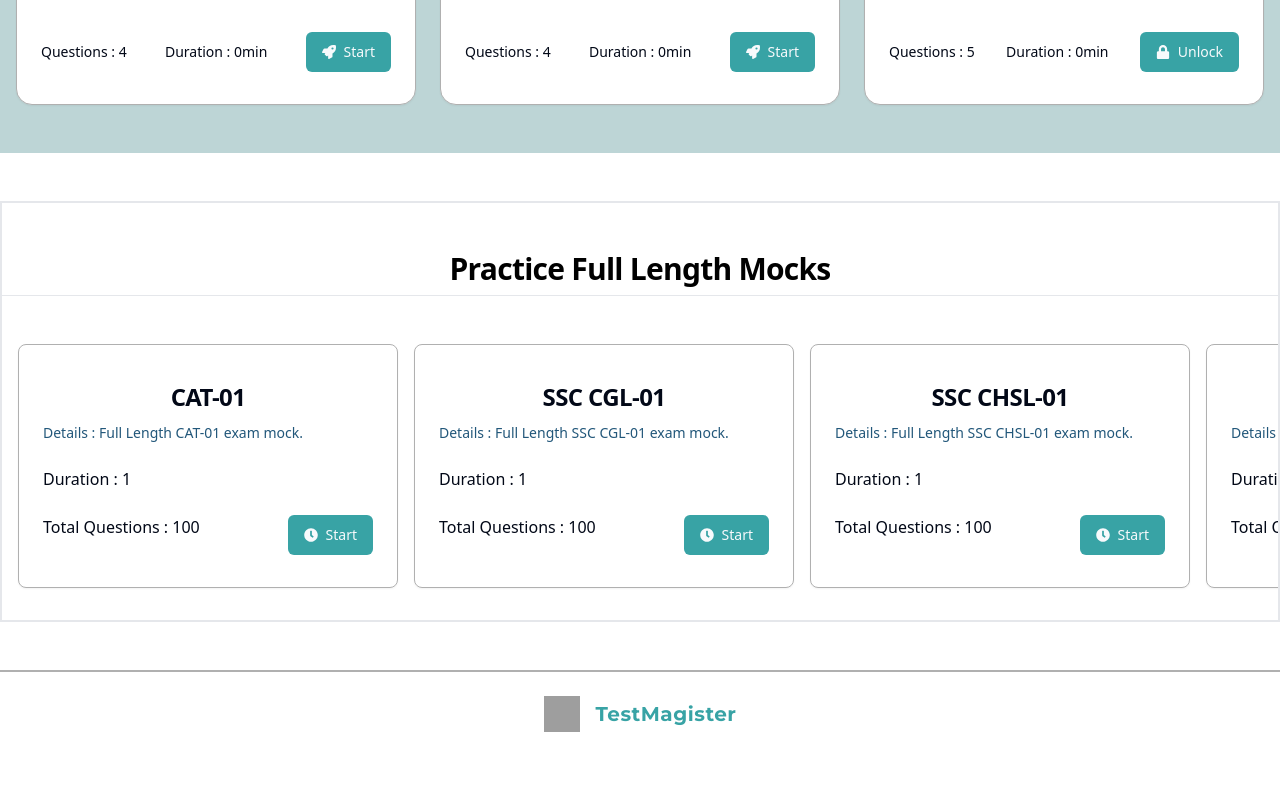
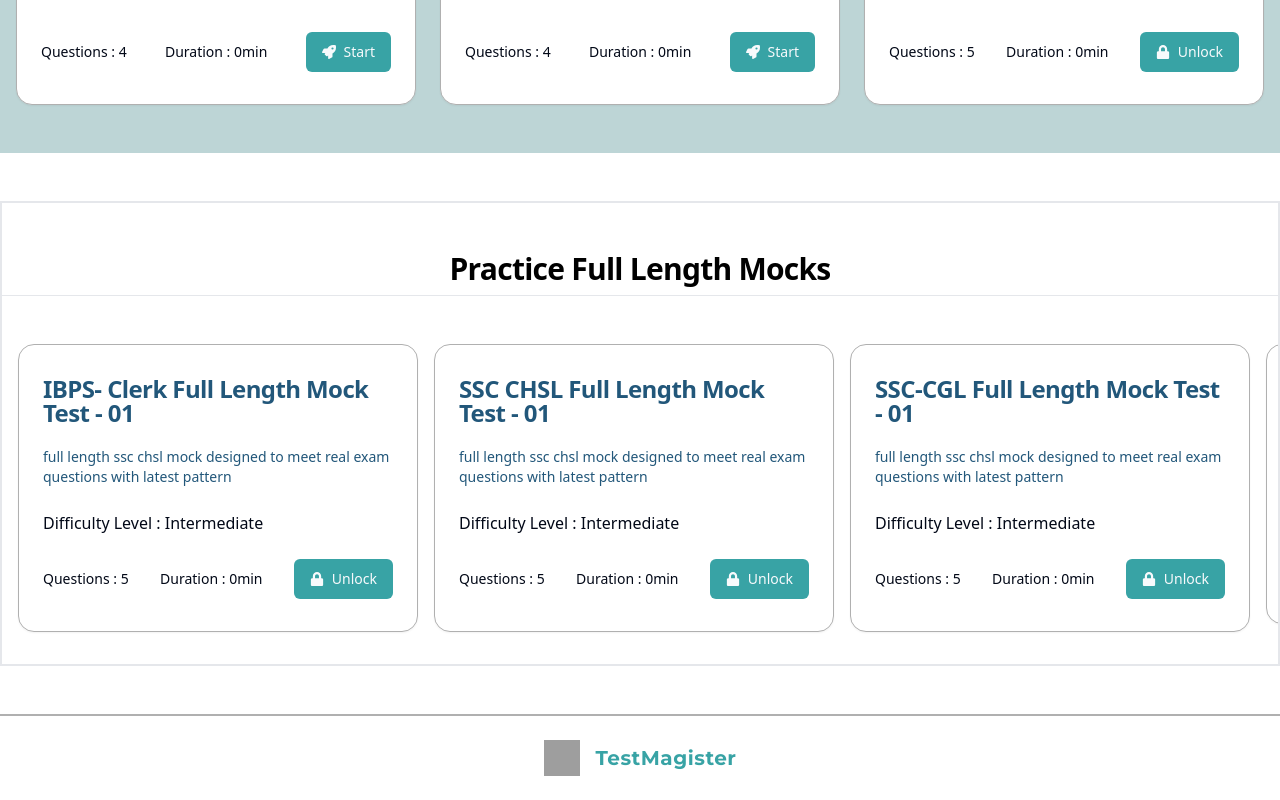
Before and after one commit to raulx/testAdda, a React (Vite) app in the folder frontend/: page / in a window 1280 px wide. Shown: the part 945-1745 px from the top of the page. Before the commit the page ends 1701 px from the top, so only its background shows below. Built offline with nearby package versions, Linux system fonts and the light colour scheme; grey boxes are pictures that could not be loaded.

Commit message:
bug fix -1

```diff
--- a/frontend/package.json
+++ b/frontend/package.json
@@ -56,6 +56,7 @@
     "eslint-plugin-react-refresh": "^0.4.9",
     "globals": "^15.9.0",
     "postcss": "^8.4.41",
+    "tailwind-scrollbar": "^3.1.0",
     "tailwindcss": "^3.4.10",
     "typescript": "^5.5.3",
     "typescript-eslint": "^8.0.0",
--- a/frontend/src/components/MockCard.tsx
+++ /dev/null
@@ -1,46 +0,0 @@
-import { FaClock } from "react-icons/fa";
-import { Button } from "./ui/button";
-import {
-  Card,
-  CardContent,
-  CardDescription,
-  CardFooter,
-  CardHeader,
-  CardTitle,
-} from "./ui/card";
-import { Link } from "react-router-dom";
-
-const MockCard = ({
-  exam,
-  duration,
-  questions,
-}: {
-  exam: string;
-  duration: number;
-  questions: number;
-}) => {
-  return (
-    <Card className="min-w-[380px] py-2 border border-bordergray flex flex-col justify-between ">
-      <CardHeader>
-        <CardTitle className="text-center my-2">{exam}</CardTitle>
-        <CardDescription className="text-darkcerulean">
-          Details : Full Length <span>{exam}</span> exam mock.
-        </CardDescription>
-      </CardHeader>
-      <CardContent>Duration : {duration} </CardContent>
-      <CardFooter>
-        <div className="flex justify-between w-full items-centertext-sm">
-          <p>Total Questions : {questions}</p>
-          <Link to="/mocks">
-            <Button variant={"lightseagreen"} className="flex gap-2">
-              <FaClock />
-              Start
-            </Button>
-          </Link>
-        </div>
-      </CardFooter>
-    </Card>
-  );
-};
-
-export default MockCard;
--- a/frontend/src/pages/AttemptWindow.tsx
+++ b/frontend/src/pages/AttemptWindow.tsx
@@ -135,6 +135,8 @@ export const AttemptWindow = ({
   };
 
   const handleFinishTest = async () => {
+    attempt.questionsAttempted[questionNumber].timeTaken =
+      lastAttemptAt - timer;
     const updatedData = attempt.questionsAttempted.map((ques) => {
       const returnData = {
         questionId: ques.questionId,
@@ -241,6 +243,7 @@ export const AttemptWindow = ({
     return () => clearInterval(intervalId); // Cleanup on unmount
   }, []);
 
+  // this useEffect function fetches saved test data if any.
   useEffect(() => {
     const loadAttemtData = async () => {
       try {
--- a/frontend/src/pages/HomePage.tsx
+++ b/frontend/src/pages/HomePage.tsx
@@ -1,5 +1,4 @@
 import Footer from "@/components/Footer";
-import MockCard from "@/components/MockCard";
 import Navbar from "@/components/Navbar";
 import TestCard from "@/components/TestCard";
 import {
@@ -47,14 +46,73 @@ const mockQuizData: TestsResponseType = [
   },
 ];
 
-const mockMockData: { exam: string; duration: number; questions: number }[] = [
-  { exam: "CAT-01", duration: 1, questions: 100 },
-  { exam: "SSC CGL-01", duration: 1, questions: 100 },
-  { exam: "SSC CHSL-01", duration: 1, questions: 100 },
-  { exam: "IBPS PO-01", duration: 1, questions: 100 },
-  { exam: "SBI PO-01", duration: 1, questions: 100 },
-  { exam: "SBI Clerk-01", duration: 1, questions: 100 },
-  { exam: "IBPS Clerk-01", duration: 1, questions: 100 },
+const mockMockData: TestsResponseType = [
+  {
+    _id: "1",
+    title: "IBPS- Clerk Full Length Mock Test - 01",
+    description:
+      "full length ssc chsl mock designed to meet real exam questions with latest pattern",
+    difficulty_level: "Intermediate",
+    questions: ["2232sdf", "weswww2", "4322sew", "2342ss", "232s234"],
+    duration: 25,
+    access_type: "paid",
+    number_of_questions: 5,
+  },
+  {
+    _id: "2",
+    title: "SSC CHSL Full Length Mock Test - 01",
+    description:
+      "full length ssc chsl mock designed to meet real exam questions with latest pattern",
+    difficulty_level: "Intermediate",
+    questions: ["2232sdf", "weswww2", "4322sew", "2342ss", "232s234"],
+    duration: 25,
+    access_type: "paid",
+    number_of_questions: 5,
+  },
+  {
+    _id: "3",
+    title: "SSC-CGL Full Length Mock Test - 01",
+    description:
+      "full length ssc chsl mock designed to meet real exam questions with latest pattern",
+    difficulty_level: "Intermediate",
+    questions: ["2232sdf", "weswww2", "4322sew", "2342ss", "232s234"],
+    duration: 25,
+    access_type: "paid",
+    number_of_questions: 5,
+  },
+  {
+    _id: "4",
+    title: "IBPS-PO Full Length Mock - 01",
+    description:
+      "full length ssc chsl mock designed to meet real exam questions with latest pattern",
+    difficulty_level: "Intermediate",
+    questions: ["2232sdf", "weswww2", "4322sew", "2342ss", "232s234"],
+    duration: 25,
+    access_type: "paid",
+    number_of_questions: 5,
+  },
+  {
+    _id: "5",
+    title: "SBI PO Full length Mock - 02",
+    description:
+      "full length ssc chsl mock designed to meet real exam questions with latest pattern",
+    difficulty_level: "Intermediate",
+    questions: ["2232sdf", "weswww2", "4322sew", "2342ss", "232s234"],
+    duration: 25,
+    access_type: "paid",
+    number_of_questions: 5,
+  },
+  {
+    _id: "6",
+    title: "CAT Full Length Mock - 01",
+    description:
+      "full length ssc chsl mock designed to meet real exam questions with latest pattern",
+    difficulty_level: "Intermediate",
+    questions: ["2232sdf", "weswww2", "4322sew", "2342ss", "232s234"],
+    duration: 25,
+    access_type: "paid",
+    number_of_questions: 100,
+  },
 ];
 
 const HomePage = () => {
@@ -63,7 +121,6 @@ const HomePage = () => {
       <Navbar />
       <main className="flex flex-col gap-12 mb-12">
         {/* Hero section  */}
-
         <section className=" flex sm:flex-row flex-col sm:gap-0 gap-8 justify-center items-center text-center min-h-[32rem] text-darkcerulean">
           <img src="https://res.cloudinary.com/dj5yf27lr/image/upload/v1725810806/testAdda/frontendAssets/wwoaxs3qrdaiypeghlza.png" />
           <div className="flex gap-16 flex-col">
@@ -117,15 +174,22 @@ const HomePage = () => {
           <TypographyH2 className="text-center my-4">
             Practice Full Length Mocks
           </TypographyH2>
-          <div className="flex overflow-x-scroll gap-4 px-4 py-8">
-            {mockMockData.map((mock) => {
+          <div className="flex overflow-x-scroll gap-4 px-4 py-8 scrollbar-thin">
+            {mockMockData.map((data) => {
               return (
-                <MockCard
-                  key={mock.exam}
-                  exam={mock.exam}
-                  duration={mock.duration}
-                  questions={mock.questions}
-                />
+                <div>
+                  <TestCard
+                    key={data.title}
+                    _id={data._id}
+                    access_type={data.access_type}
+                    title={data.title}
+                    description={data.description}
+                    questions={data.questions}
+                    duration={data.duration}
+                    difficulty_level={data.difficulty_level}
+                    number_of_questions={data.number_of_questions}
+                  />
+                </div>
               );
             })}
           </div>
--- a/frontend/tailwind.config.js
+++ b/frontend/tailwind.config.js
@@ -96,5 +96,5 @@ module.exports = {
       },
     },
   },
-  plugins: [require("tailwindcss-animate")],
+  plugins: [require("tailwindcss-animate"), require("tailwind-scrollbar")],
 };
```
Also changed, not shown: 2 other files (tests, documents, lock files or other folders).
